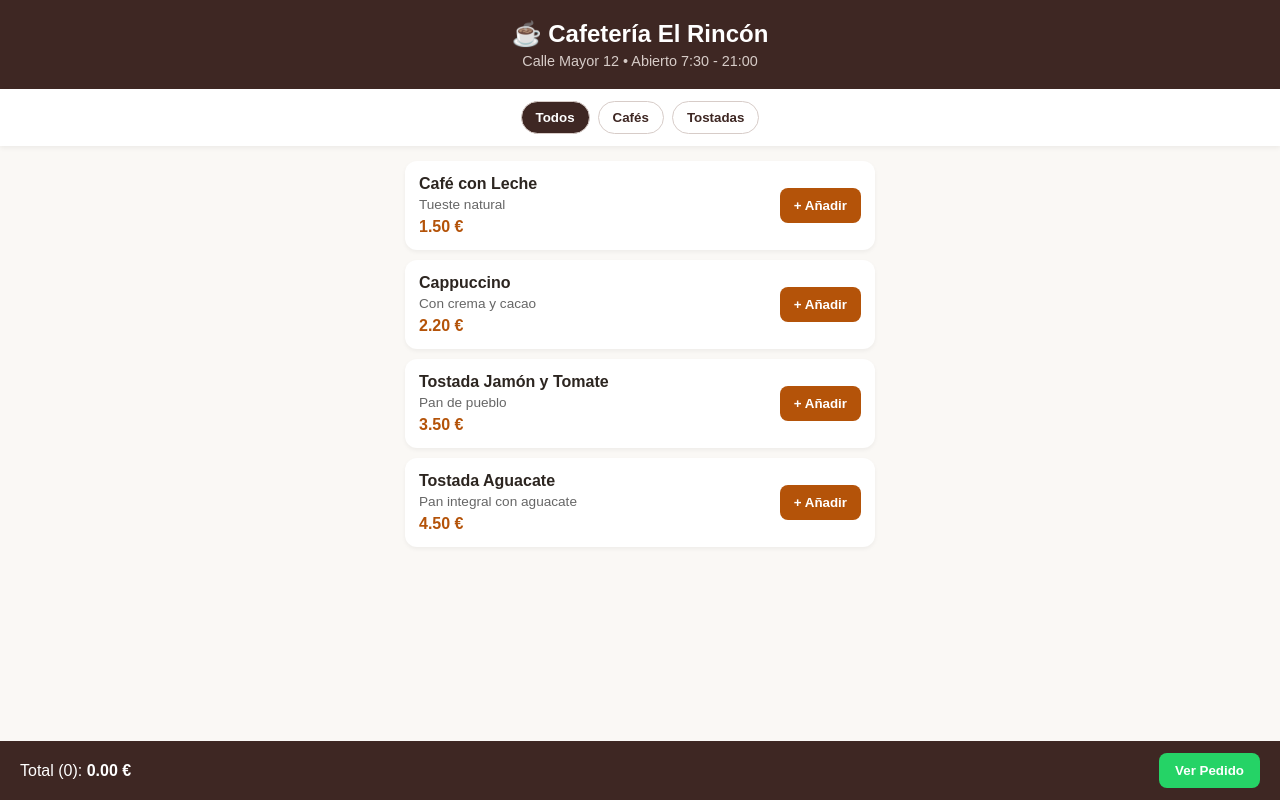
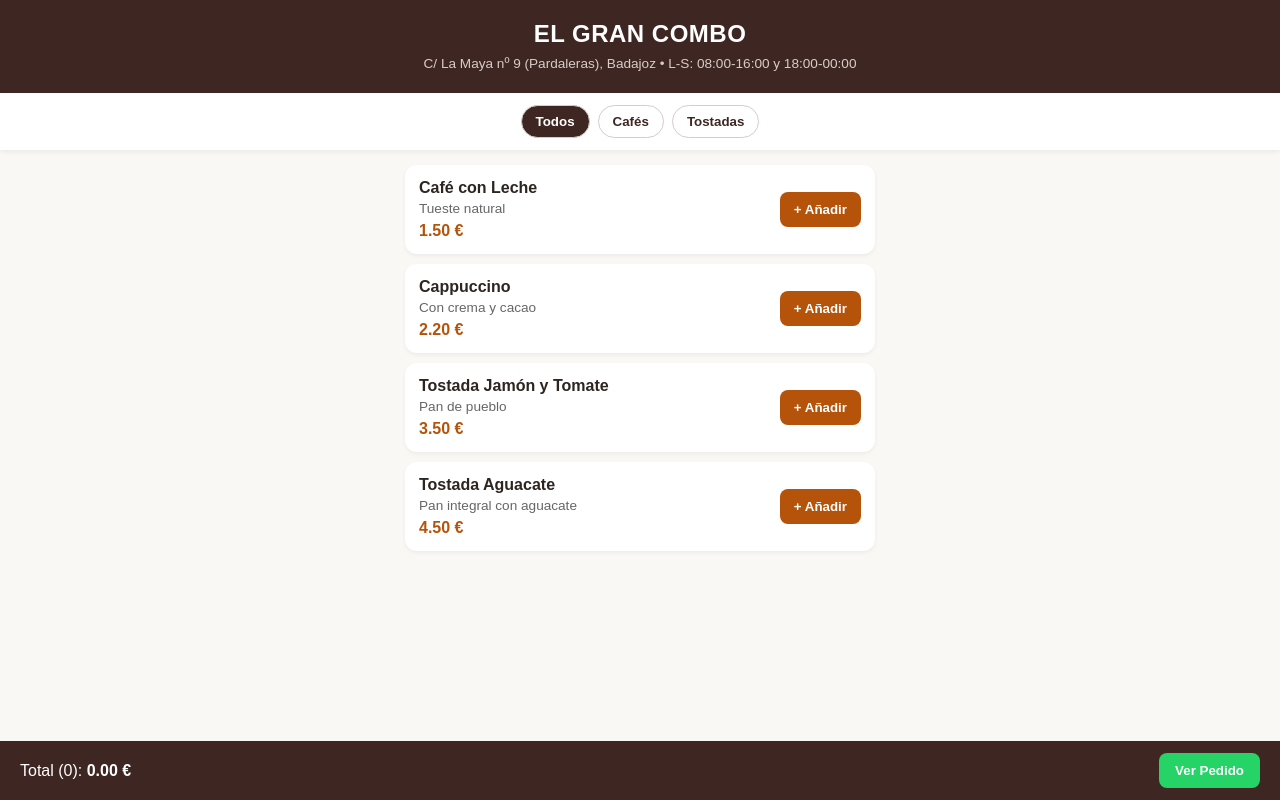
Before and after one commit to Maneli1417/carta-demo-, a plain HTML site: page index.html in a window 1280 px wide. Drawn offline with Linux system fonts and the light colour scheme.

Commit message:
Update index.html

```diff
--- a/index.html
+++ b/index.html
@@ -3,13 +3,13 @@
 <head>
   <meta charset="UTF-8">
   <meta name="viewport" content="width=device-width, initial-scale=1.0">
-  <title>Cafetería El Rincón</title>
+  <title>EL GRAN COMBO - Carta Digital</title>
   <style>
     * { box-sizing: border-box; font-family: sans-serif; }
     body { margin: 0; background: #faf8f5; color: #2c2520; padding-bottom: 90px; }
-    header { background: #3e2723; color: #fff; padding: 20px; text-align: center; }
-    header h1 { margin: 0; font-size: 1.5rem; }
-    header p { margin: 5px 0 0; font-size: 0.9rem; color: #d7ccc8; }
+    header { background: #3e2723; color: #fff; padding: 20px 14px; text-align: center; }
+    header h1 { margin: 0; font-size: 1.5rem; letter-spacing: 0.5px; }
+    header p { margin: 6px 0 0; font-size: 0.85rem; color: #d7ccc8; line-height: 1.4; }
     .tabs { display: flex; justify-content: center; gap: 8px; padding: 12px; background: #fff; position: sticky; top: 0; box-shadow: 0 2px 5px rgba(0,0,0,0.06); z-index: 10; }
     .tab { border: 1px solid #d7ccc8; background: #fff; color: #3e2723; padding: 8px 14px; border-radius: 20px; font-weight: bold; cursor: pointer; }
     .tab.active { background: #3e2723; color: #fff; }
@@ -68,9 +68,9 @@
   </div>
   <script>
     const BAR = {
-      nombre: "☕ Cafetería El Rincón",
-      info: "Calle Mayor 12 • Abierto 7:30 - 21:00",
-      whatsapp: "34600000000"
+      nombre: "EL GRAN COMBO",
+      info: "C/ La Maya nº 9 (Pardaleras), Badajoz • L-S: 08:00-16:00 y 18:00-00:00",
+      whatsapp: "34614332550"
     };
     const menu = [
       { id: 1, cat: 'cafes', nombre: 'Café con Leche', desc: 'Tueste natural', precio: 1.50 },
```
